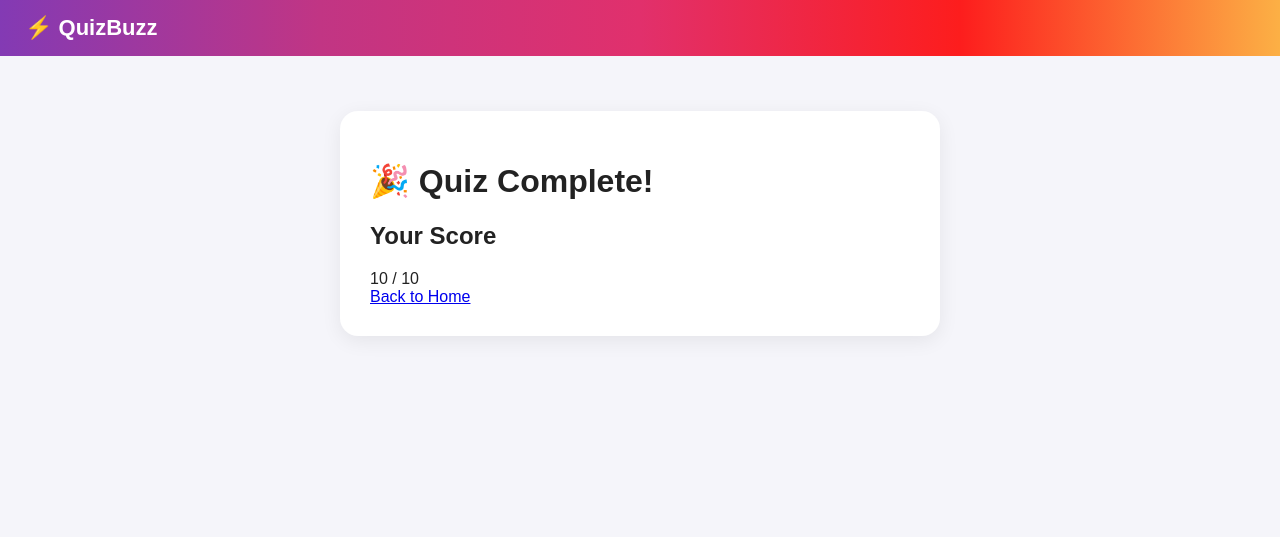
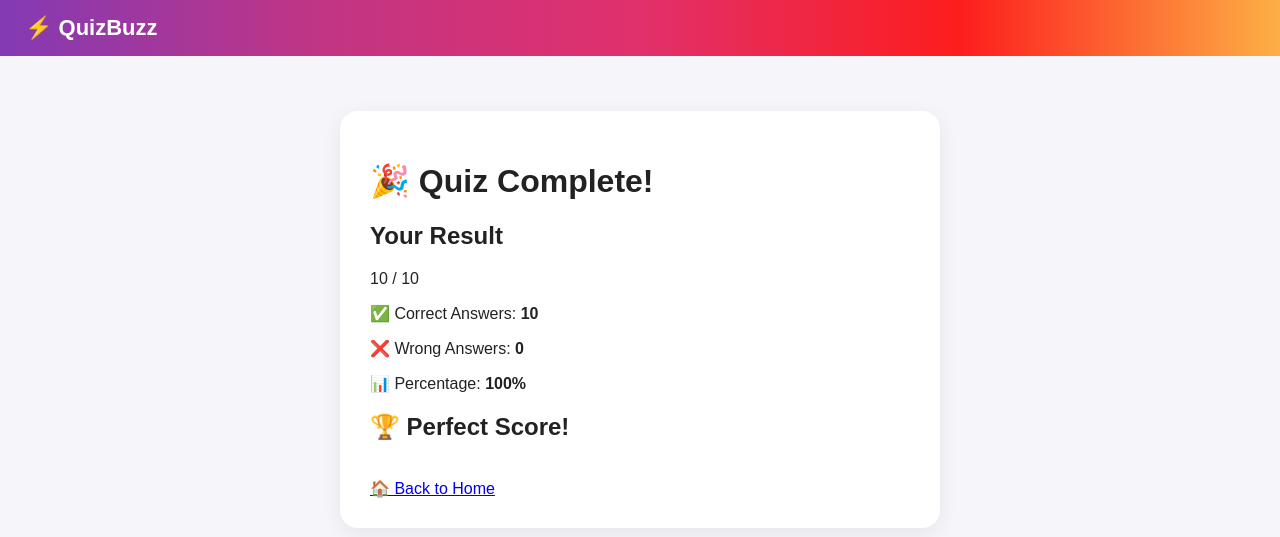
Before and after one commit to banksprince760/Quizbuzz, a Flask app: template templates/result.html in a window 1280 px wide. Shown: the top 537 px of the page. Run offline with Flask 3, Linux system fonts and the light colour scheme; the template is opened without the code that fills it: most values are stand-ins (such as "Sample title", 1, 10 or a date in 2020).

Commit message:
Update result.html

```diff
--- a/templates/result.html
+++ b/templates/result.html
@@ -11,18 +11,55 @@ Result - QuizBuzz
     <h1>🎉 Quiz Complete!</h1>
 
     <h2>
-        Your Score
+        Your Result
     </h2>
 
     <div class="score">
         {{ score }} / {{ total }}
     </div>
 
+    <p>
+        ✅ Correct Answers:
+        <strong>{{ score }}</strong>
+    </p>
+
+    <p>
+        ❌ Wrong Answers:
+        <strong>{{ total - score }}</strong>
+    </p>
+
+    <p>
+        📊 Percentage:
+        <strong>
+            {{ ((score / total) * 100)|round(0)|int }}%
+        </strong>
+    </p>
+
+    {% if score == total %}
+
+        <h2>🏆 Perfect Score!</h2>
+
+    {% elif score >= total * 0.7 %}
+
+        <h2>🌟 Excellent!</h2>
+
+    {% elif score >= total * 0.5 %}
+
+        <h2>👍 Good Job!</h2>
+
+    {% else %}
+
+        <h2>💪 Keep Practicing!</h2>
+
+    {% endif %}
+
+    <br>
+
     <a
         href="{{ url_for('index') }}"
         class="full-btn"
     >
-        Back to Home
+        🏠 Back to Home
     </a>
 
 </div>
```
